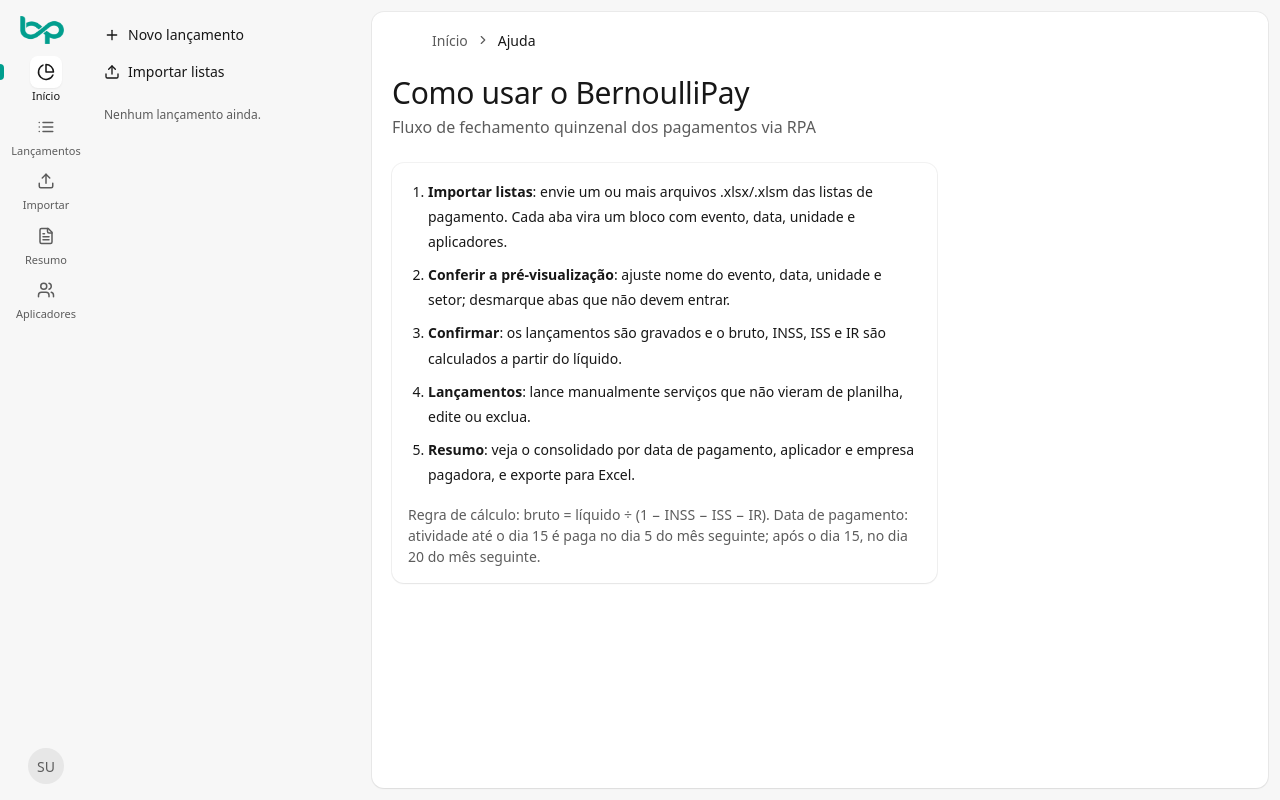
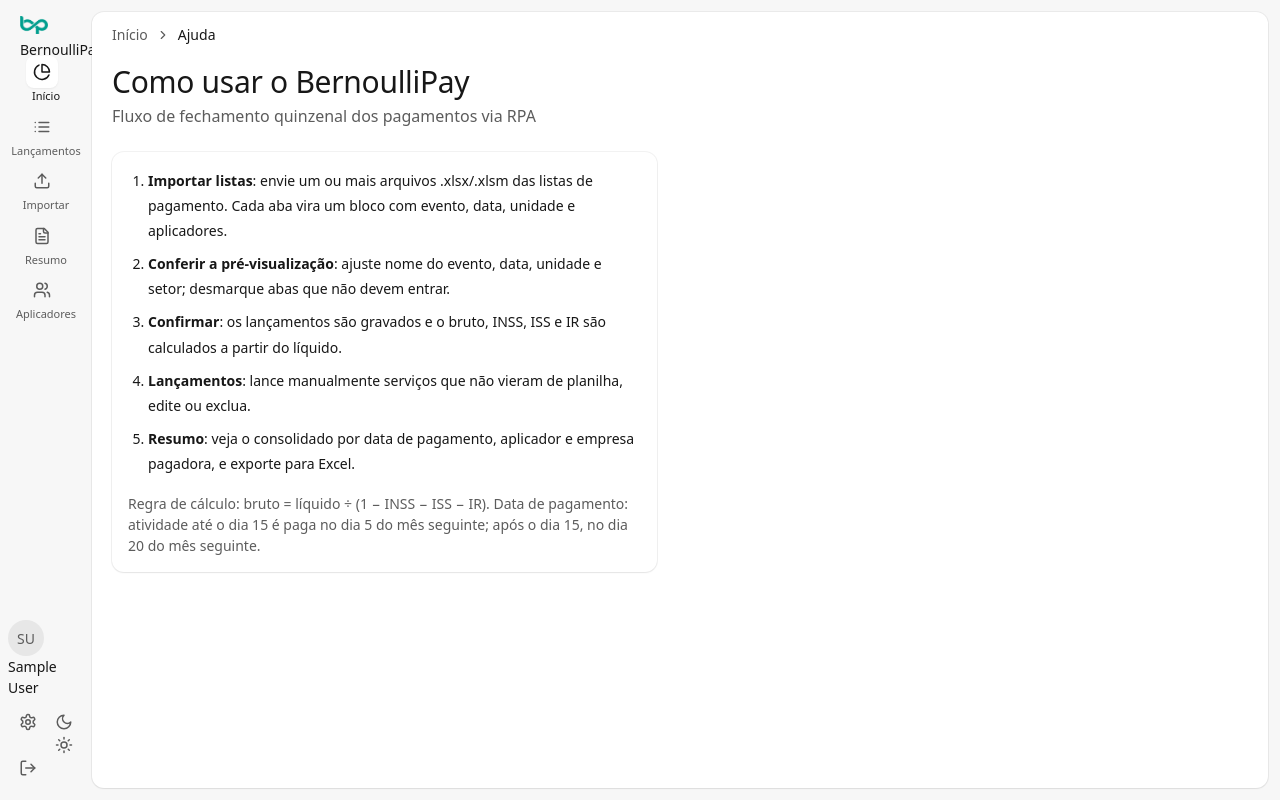
Before and after one commit to bernardozschaber/tp1-eng-soft, a Django app: page /ajuda/ in a window 1280 px wide. Run offline with Django 5.2, Linux system fonts and the light colour scheme; the visitor is signed in with stand-in values (Sample User, id 1).

Commit message:
feat(core): base.html, _avatar.html, _nav.html, _sidebar.html +1 Trabalho de perfil, avatares e navegação estilo Notion.
Arquivos:
  - templates/base.html
  - templates/core/_avatar.html
  - templates/core/_nav.html
  - templates/core/_sidebar.html
  - templates/core/dashboard.html

```diff
--- a/templates/base.html
+++ b/templates/base.html
@@ -1,4 +1,4 @@
-{% load static icons money %}<!DOCTYPE html>
+{% load static icons money assets %}<!DOCTYPE html>
 <html lang="pt-BR">
 <head>
   <meta charset="utf-8">
@@ -6,21 +6,31 @@
   <title>{% block title %}BernoulliPay{% endblock %}</title>
   <link rel="icon" href="{% static 'img/favicon.png' %}" type="image/png">
   <link rel="preload" as="font" type="font/woff2" crossorigin href="{% static 'fonts/IBMPlexSans-Variable-latin.woff2' %}">
-  <link rel="stylesheet" href="{% static 'css/tokens.css' %}">
-  <link rel="stylesheet" href="{% static 'css/app.css' %}">
+  {% comment %}
+    Theme is resolved before the first stylesheet so the page never paints
+    light and then flips. Stored choice wins; otherwise the OS setting.
+  {% endcomment %}
+  <script>
+    (function () {
+      var t;
+      try { t = localStorage.getItem("bernoullipay.theme"); } catch (e) { t = null; }
+      if (t !== "dark" && t !== "light") {
+        t = window.matchMedia && window.matchMedia("(prefers-color-scheme: dark)").matches ? "dark" : "light";
+      }
+      document.documentElement.setAttribute("data-theme", t);
+    })();
+  </script>
+  <link rel="stylesheet" href="{% static_v 'css/tokens.css' %}">
+  <link rel="stylesheet" href="{% static_v 'css/app.css' %}">
 </head>
 <body>
 {% block body %}
 <div class="app">
   {% include "core/_nav.html" %}
-  <aside class="app__sidebar" id="sidebar">
-    {% block sidebar %}{% include "core/_sidebar.html" %}{% endblock %}
-  </aside>
   <main class="app__main">
     <div class="app__main-card">
       <div class="topbar">
         <div class="breadcrumb">
-          <button type="button" class="icon-button" data-toggle-sidebar aria-controls="sidebar" aria-expanded="true" aria-label="Alternar barra lateral">{% icon "panel-left" %}</button>
           <a href="{% url 'dashboard' %}">Início</a>
           {% block breadcrumb %}{% endblock %}
         </div>
@@ -38,7 +48,7 @@
   </main>
 </div>
 {% endblock %}
-<script src="{% static 'js/app.js' %}"></script>
+<script src="{% static_v 'js/app.js' %}"></script>
 {% block scripts %}{% endblock %}
 </body>
 </html>
--- /dev/null
+++ b/templates/core/_avatar.html
@@ -0,0 +1 @@
+{% if photo %}<img class="avatar avatar--photo {{ size_class }}" src="{{ photo }}" alt="" loading="lazy" decoding="async">{% else %}<span class="avatar {{ size_class }}" aria-hidden="true">{{ initials }}</span>{% endif %}
--- a/templates/core/_nav.html
+++ b/templates/core/_nav.html
@@ -1,25 +1,36 @@
-{% load static icons money %}
-{% with section=request.resolver_match.app_name %}
+{% load static icons avatars %}
 <nav class="app__nav">
-  <a href="{% url 'dashboard' %}" class="nav__logo"><img src="{% static 'img/logomark.png' %}" alt="BernoulliPay" width="44" height="28"></a>
+  <a href="{% url 'dashboard' %}" class="nav__logo">
+    <img src="{% static 'img/logomark.png' %}" alt="" width="28" height="18">
+    <span class="nav__logo-text">BernoulliPay</span>
+  </a>
   <ul class="nav__list">
     {% for item in nav_items %}
     <li>
       <a href="{{ item.url }}" class="nav__item {% if item.active %}is-active{% endif %}">
-        <div class="nav__item-row">
-          <span class="nav__indicator"></span>
-          <span class="nav__icon">{% icon item.icon 18 %}</span>
-        </div>
+        <span class="nav__icon">{% icon item.icon 18 %}</span>
         <span class="nav__label">{{ item.label }}</span>
       </a>
     </li>
     {% endfor %}
   </ul>
   <div class="nav__footer">
-    <a href="{% url 'help' %}" class="icon-button" title="Ajuda" aria-label="Ajuda">{% icon "message-circle-question" 18 %}</a>
-    <form method="post" action="{% url 'logout' %}">{% csrf_token %}
-      <button type="submit" class="avatar" title="Sair ({{ user.username }})" aria-label="Sair ({{ user.username }})">{{ user.get_full_name|default:user.username|initials }}</button>
-    </form>
+    <a href="{% url 'profile' %}" class="nav__user {% if request.resolver_match.view_name == 'profile' %}is-active{% endif %}"
+       title="Meu perfil" aria-label="Meu perfil ({{ user.get_full_name|default:user.username }})">
+      {% avatar user %}
+      <span class="nav__user-info">
+        <span class="nav__user-name">{{ user.get_full_name|default:user.username }}</span>
+        {% if user.profile.meta_line %}<span class="nav__user-meta">{{ user.profile.meta_line }}</span>{% endif %}
+      </span>
+    </a>
+    <div class="nav__footer-actions">
+      <a href="{% url 'catalog:settings' %}" class="icon-button" title="Configurações" aria-label="Configurações">{% icon "settings" 18 %}</a>
+      <button type="button" class="icon-button theme-toggle" data-theme-toggle aria-pressed="false" title="Usar modo escuro" aria-label="Usar modo escuro">
+        <span class="theme-toggle__slot">{% icon "moon" 18 "theme-toggle__moon" %}{% icon "sun" 18 "theme-toggle__sun" %}</span>
+      </button>
+      <form method="post" action="{% url 'logout' %}">{% csrf_token %}
+        <button type="submit" class="icon-button" title="Sair da conta" aria-label="Sair da conta">{% icon "log-out" 18 %}</button>
+      </form>
+    </div>
   </div>
 </nav>
-{% endwith %}
--- a/templates/core/_sidebar.html
+++ /dev/null
@@ -1,20 +0,0 @@
-{% load icons money %}
-{# Default sidebar: net totals per unit (each unit is also its paying company) #}
-<a href="{% url 'payroll:entry_create' %}" class="sidebar__action">{% icon "plus" %} Novo lançamento</a>
-<a href="{% url 'imports:upload' %}" class="sidebar__action">{% icon "upload" %} Importar listas</a>
-<div class="mt-16">
-  {% for group in sidebar.groups %}
-  <a href="{{ group.url }}" class="sidebar__group">
-    <span class="sidebar__group-name">
-      {% icon "chevron-right" 14 %}
-      <span>{{ group.name }}<span class="sidebar__group-company">{{ group.company }}</span></span>
-    </span>
-    <span class="sidebar__group-value">
-      <span class="tabular">{{ group.total|brl }}</span>
-      <span class="mono">{{ group.count }} lançamento{{ group.count|pluralize }}</span>
-    </span>
-  </a>
-  {% empty %}
-  <p class="muted small" style="padding:0 12px">Nenhum lançamento ainda.</p>
-  {% endfor %}
-</div>
--- a/templates/core/dashboard.html
+++ b/templates/core/dashboard.html
@@ -45,7 +45,7 @@
   <div class="metric"><div class="metric__label">Valor bruto (RPA)</div><div class="metric__value tabular">{{ gross_total|brl }}</div></div>
   <div class="metric"><div class="metric__label">Descontos (INSS + ISS + IR)</div><div class="metric__value tabular">{{ withheld_total|brl }}</div></div>
   <div class="metric"><div class="metric__label">Lançamentos</div><div class="metric__value">{{ entry_count }}</div></div>
-  <div class="metric"><div class="metric__label">Aplicadores</div><div class="metric__value">{{ applicator_count }}{% if review_count %} <span class="badge badge--yellow" title="cadastros incompletos">{{ review_count }} a revisar</span>{% endif %}</div></div>
+  <div class="metric"><div class="metric__label">Aplicadores</div><div class="metric__value">{{ applicator_count }}{% if review_count %} <span class="badge badge--yellow" title="cadastros novos: primeiro pagamento">{{ review_count }} no primeiro pagamento</span>{% endif %}</div></div>
 </div>
 
 <section class="card">
@@ -77,4 +77,4 @@
   {% endif %}
 </section>
 {% endblock %}
-{% block scripts %}{% load static %}<script src="{% static 'js/chart.js' %}"></script>{% endblock %}
+{% block scripts %}{% load assets %}<script src="{% static_v 'js/chart.js' %}"></script>{% endblock %}
```
